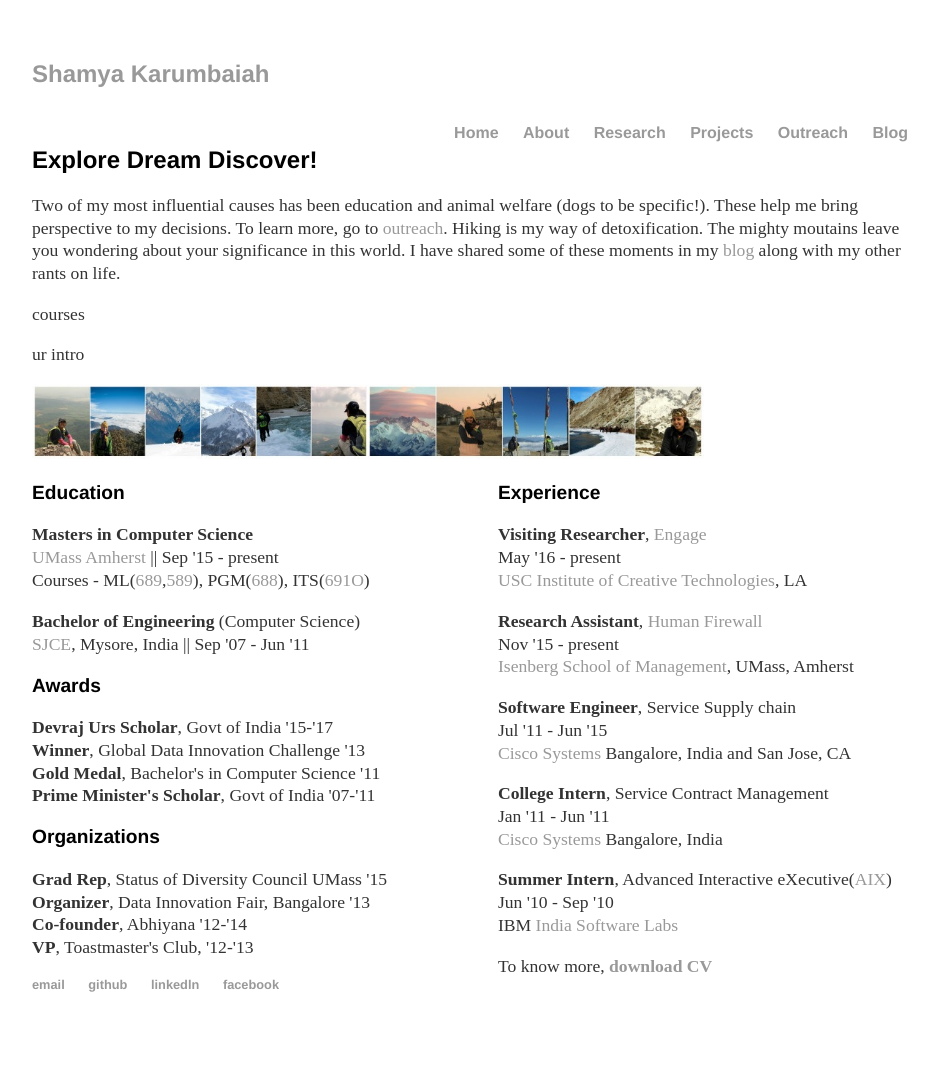
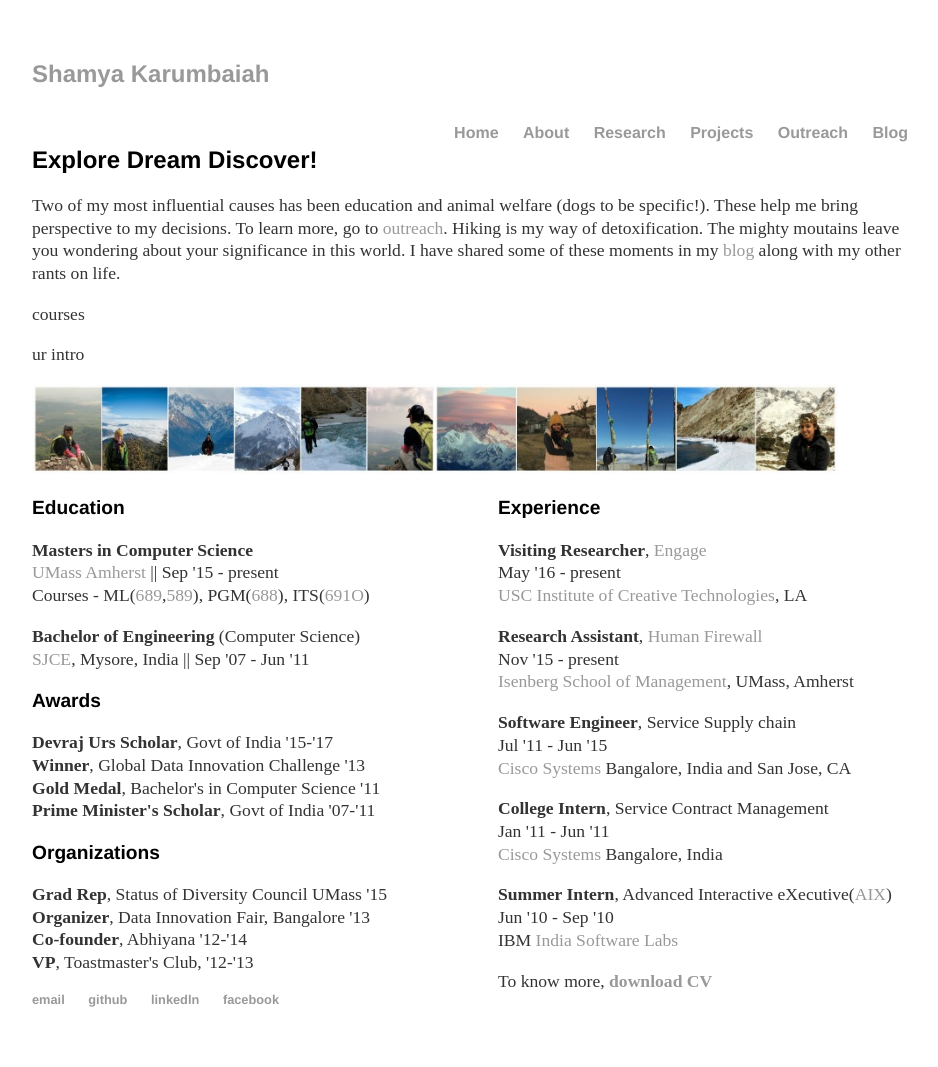
Before and after one commit to Shamya/shamyatest.github.io, a Jekyll site: the page built from about/index.html, in a window 1280 px wide. Shown: the whole page, without its empty margins (160-1098 px from the left). Built offline with Jekyll 4.4.1, drawn with Linux system fonts in a browser that asks for light colours.

Commit message:
Update index.html

```diff
--- a/about/index.html
+++ b/about/index.html
@@ -9,7 +9,7 @@ title: About Me
 
 <p>courses</p>
 <p>ur intro</p>
-<img src="/images/about.jpg" height="75%" width="75%"></img>
+<img src="/images/about.jpg" height="90%" width="90%"></img>
 
 <div class="section1">
   <h3>Education</h2>
```
